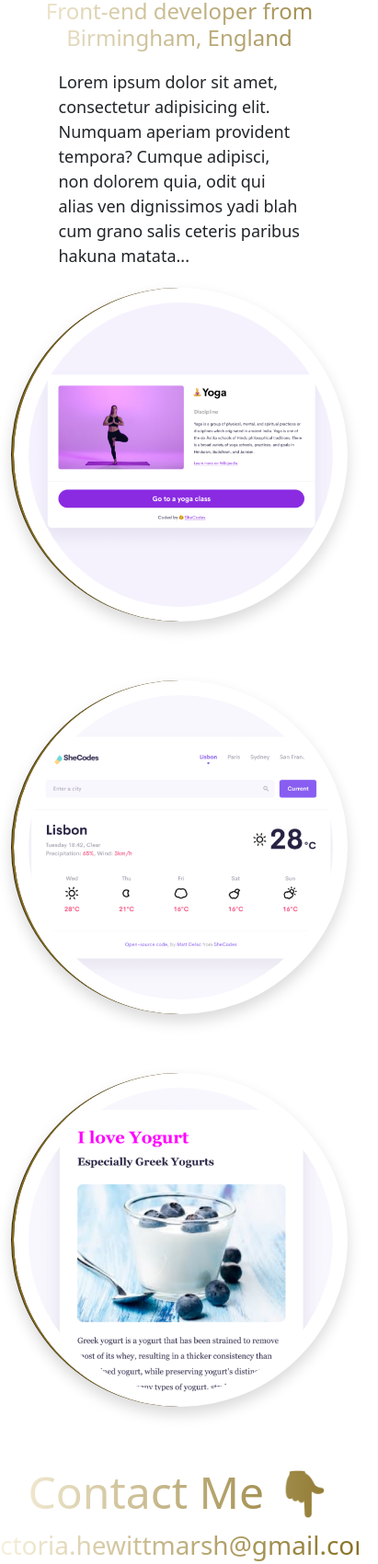
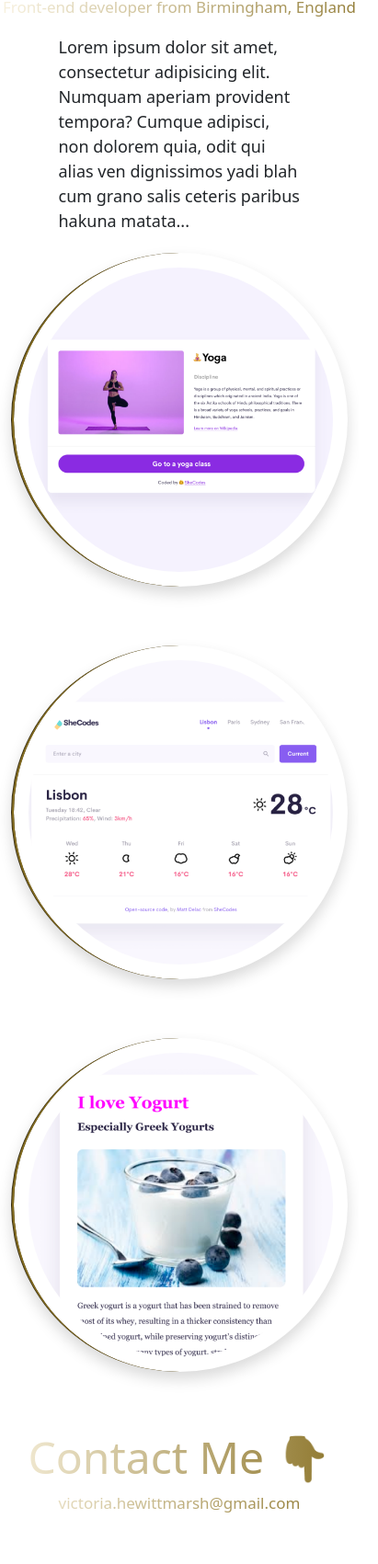
Before and after one commit to hewittmv/multi-page-website, a plain HTML site: page about.html in a window 390 px wide. Shown: the part 134-1835 px from the top of the page at 92% size, 411 px wide, since content can reach past the window. After the commit the page ends 1781 px from the top, so only its background shows below. Drawn offline with nearby package versions, Linux system fonts and the light colour scheme.

Commit message:
decrease font size of contact details on mobile view

```diff
--- a/CSS/style.css
+++ b/CSS/style.css
@@ -136,4 +136,10 @@ a:hover {
     font-size: 50px;
     margin-top: 15%;
   }
+  h3 {
+    font-size: 17px;
+  }
+  .email-link {
+    font-size: 17px;
+  }
 }
```
